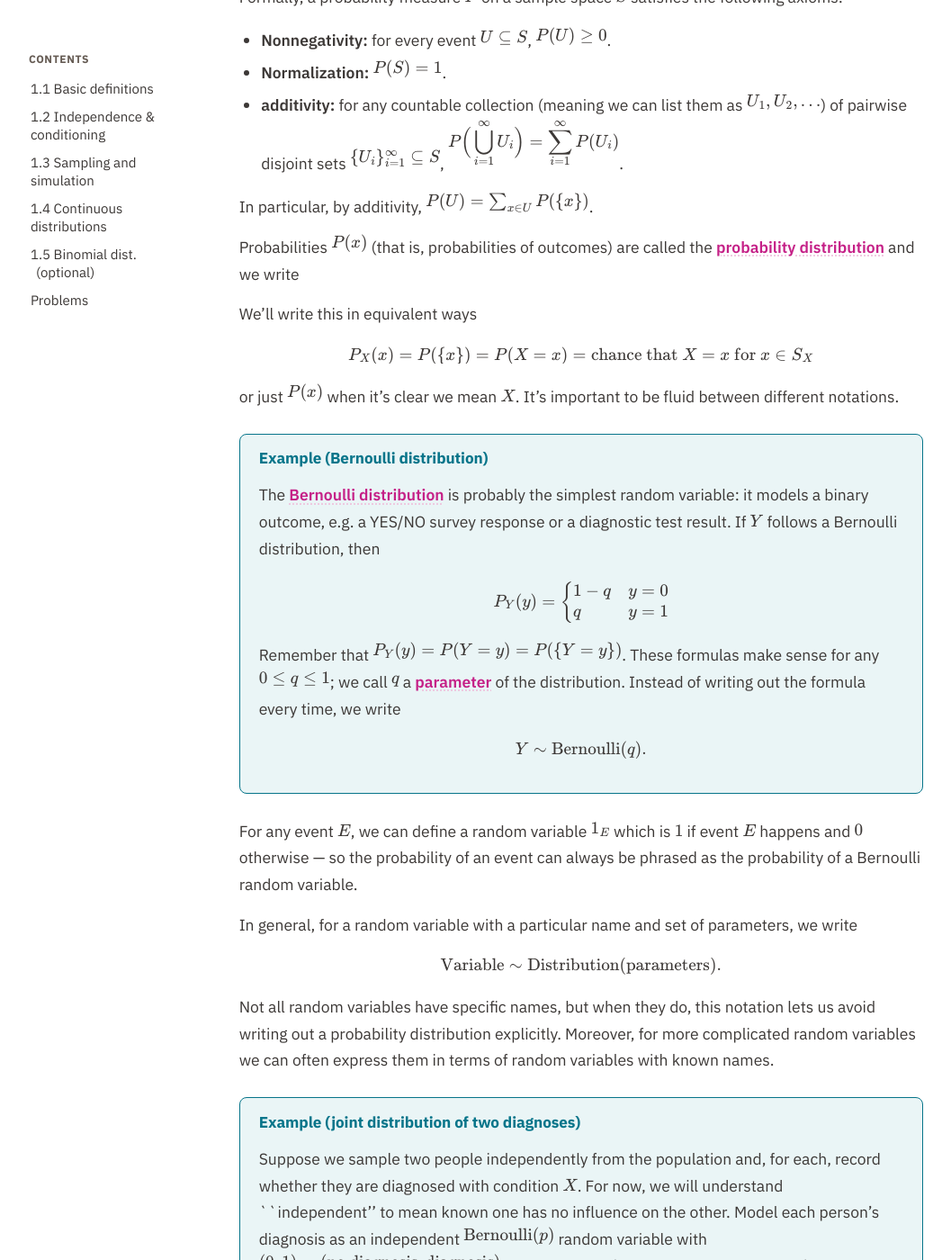
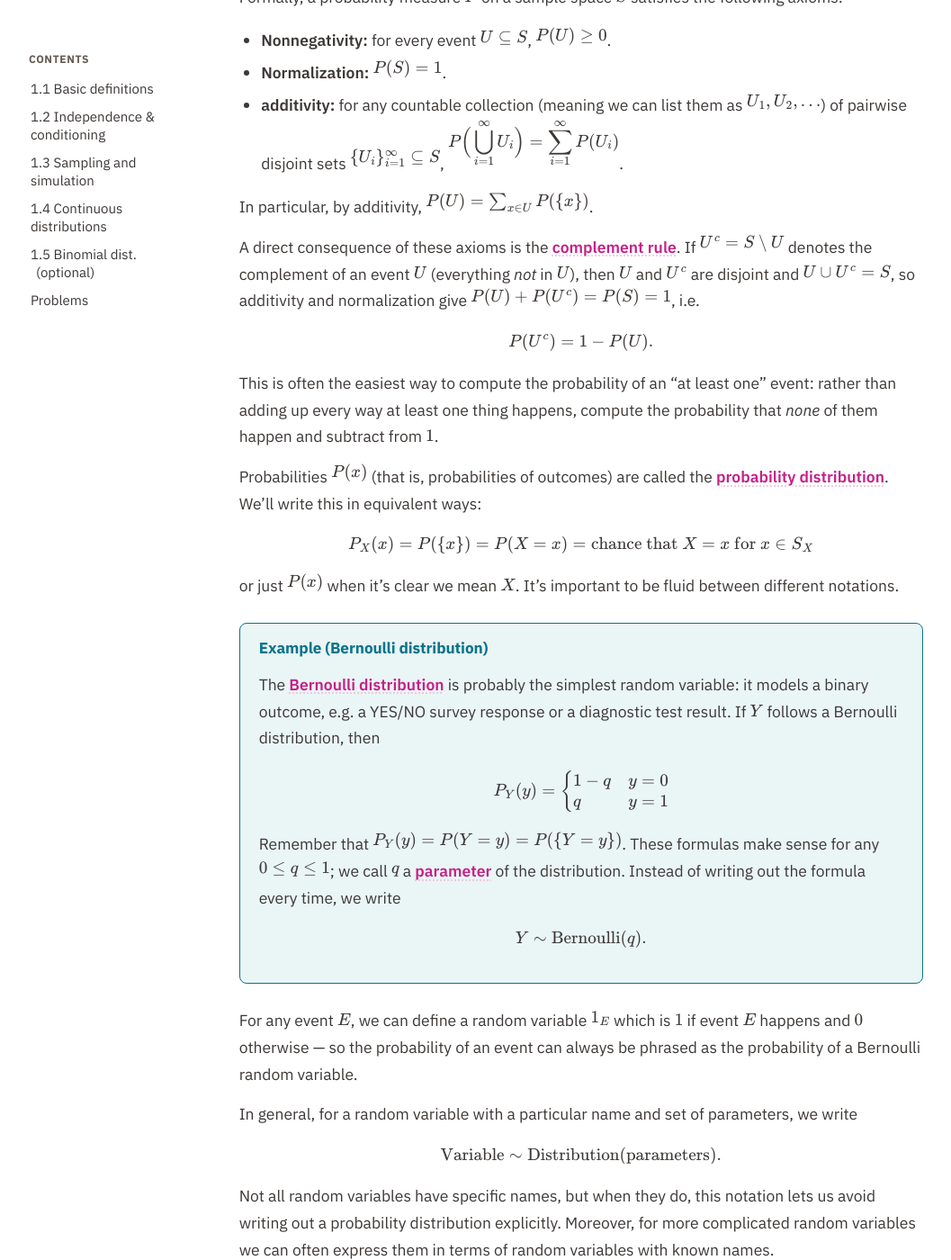
Before and after one commit to elevien/math50_2026, a Jekyll site: the page built from unit1/index.md, in a window 1280 px wide and 1400 px high, scrolled down 2286 px. Shown: the whole window at 90% size, without its empty margins (110-1167 px from the left). Built offline with Jekyll 4.4.1, drawn with Linux system fonts in a browser that asks for light colours; some of the changed text lies outside the part shown.

Commit message:
Publish from math50_sandbox@2c57116

```diff
--- a/unit1/index.md
+++ b/unit1/index.md
@@ -62,9 +62,13 @@ Formally, a probability measure $P$ on a sample space $S$ satisfies the followin
 In particular, by additivity,
 $$ P(U) = \sum_{x \in U} P(\{x\}) $$.
 
-Probabilities $P(\{x\})$ (that is, probabilities of outcomes) are called the  <span class="term">[probability distribution](https://en.wikipedia.org/wiki/Probability_distribution)</span> and we write
+A direct consequence of these axioms is the <span class="term">[complement rule](https://en.wikipedia.org/wiki/Complementary_event)</span>. If $U^c = S \setminus U$ denotes the complement of an event $U$ (everything *not* in $U$), then $U$ and $U^c$ are disjoint and $U \cup U^c = S$, so additivity and normalization give $P(U) + P(U^c) = P(S) = 1$, i.e.
 
-We'll write this in equivalent ways
+$$ P(U^c) = 1 - P(U). $$
+
+This is often the easiest way to compute the probability of an "at least one" event: rather than adding up every way at least one thing happens, compute the probability that *none* of them happen and subtract from $1$.
+
+Probabilities $P(\{x\})$ (that is, probabilities of outcomes) are called the  <span class="term">[probability distribution](https://en.wikipedia.org/wiki/Probability_distribution)</span>. We'll write this in equivalent ways:
 
 $$ P_X(x) = P(\{x\}) = P(X=x) = \text{chance that } X=x \text{ for } x \in S_X $$
 
@@ -95,7 +99,7 @@ Not all random variables have specific names, but when they do, this notation le
 <div class="example" markdown="1">
 #### Example (joint distribution of two diagnoses)
 
-Suppose we sample two people independently from the population and, for each, record whether they are diagnosed with condition $X$. For now, we will understand ``independent'' to mean known one has no influence on the other. Model each person's diagnosis as an independent $\text{Bernoulli}(p)$ random variable with $(0,1) = (\text{no diagnosis}, \text{diagnosis})$, where $p$ is the (unknown, population-wide) chance of a diagnosis before $50$. Together the two people give a pair $(X_1, X_2)$ with sample space
+Suppose we sample two people independently from the population and, for each, record whether they are diagnosed with condition $X$. For now, we will understand ``independent'' to mean that knowing one person's diagnosis does not change the probabilities for the other person's diagnosis. Model each person's diagnosis as an independent $\text{Bernoulli}(p)$ random variable with $(0,1) = (\text{no diagnosis}, \text{diagnosis})$, where $p$ is the (unknown, population-wide) chance of a diagnosis before $50$. Together the two people give a pair $(X_1, X_2)$ with sample space
 
 $$ S = \lbrace (0,0), (0,1), (1,0), (1,1)\rbrace, $$
 
@@ -303,7 +307,7 @@ These are close but not exactly equal. What do we make to this? Is this is real
 
 What if we're interested in the chance someone has a mutation in gene $A$, given we know they don't have one in gene $B$? We write this as the <span class="term">[conditional probability](https://en.wikipedia.org/wiki/Conditional_probability)</span> $P(Y_A=1 \mid Y_B=0)$: the chance gene $A$ is mutated, restricted to people without a mutation in gene $B$. More generally, $P(X \mid Y=y)$ is the distribution of $X$ once we know $Y=y$, assuming $P(Y=y)>0$.
 
-It's useful to write this in terms of joint and marginal probabilities. If $N(E)$ denotes the number of times event $E$ occurs in a dataset, then
+It's useful to write this in terms of joint and marginal probabilities. If $N(E)$ denotes the number of times event $E$ occurs in a dataset of $n$ total observations, then
 
 $$ P(Y_A=1 \mid Y_B=0) = \frac{N(Y_A=1, Y_B=0)}{N(Y_B=0)} = \frac{N(Y_A=1,Y_B=0)/n}{N(Y_B=0)/n} = \frac{P(Y_A=1, Y_B=0)}{P(Y_B=0)}. $$
 
@@ -718,6 +722,32 @@ Without writing exact code, describe how you would use simulation to check the p
 </ol>
 </div>
 
+<div class="exercise" markdown="1">
+#### Drill 14 &mdash; Reading NumPy array code
+
+Consider the array `x = np.array([4, 7, 7, 1, 3])`.
+
+<ol type="a">
+  <li>What is `x[2]`?</li>
+  <li>What is `x[x >= 5]`?</li>
+  <li>What is `np.mean(x == 7)`?</li>
+  <li>What is `len(x[x > 3])`?</li>
+</ol>
+</div>
+
+<div class="exercise" markdown="1">
+#### Drill 15 &mdash; Marginal, joint, and conditional probability from arrays
+
+Suppose `x` and `y` are numpy arrays of $N$ paired iid samples of $(X,Y)$, where $X,Y \in \{0,1\}$.
+
+<ol type="a">
+  <li>Write a numpy expression that estimates $P(X=1)$.</li>
+  <li>Write a numpy expression that estimates $P(X=1, Y=0)$.</li>
+  <li>Write a numpy expression that estimates $P(Y=0 \mid X=1)$.</li>
+  <li>Suppose `np.mean(x == 1)` is $0.45$ and `np.mean((x == 1) & (y == 0))` is $0.18$. What is the resulting estimate of $P(Y=0 \mid X=1)$?</li>
+</ol>
+</div>
+
 </details>
 
 ## 1.4 Continuous distributions {#sec-1-4}
```
Also changed, not shown: other parts of unit1/index.md (+10 -10 lines).
